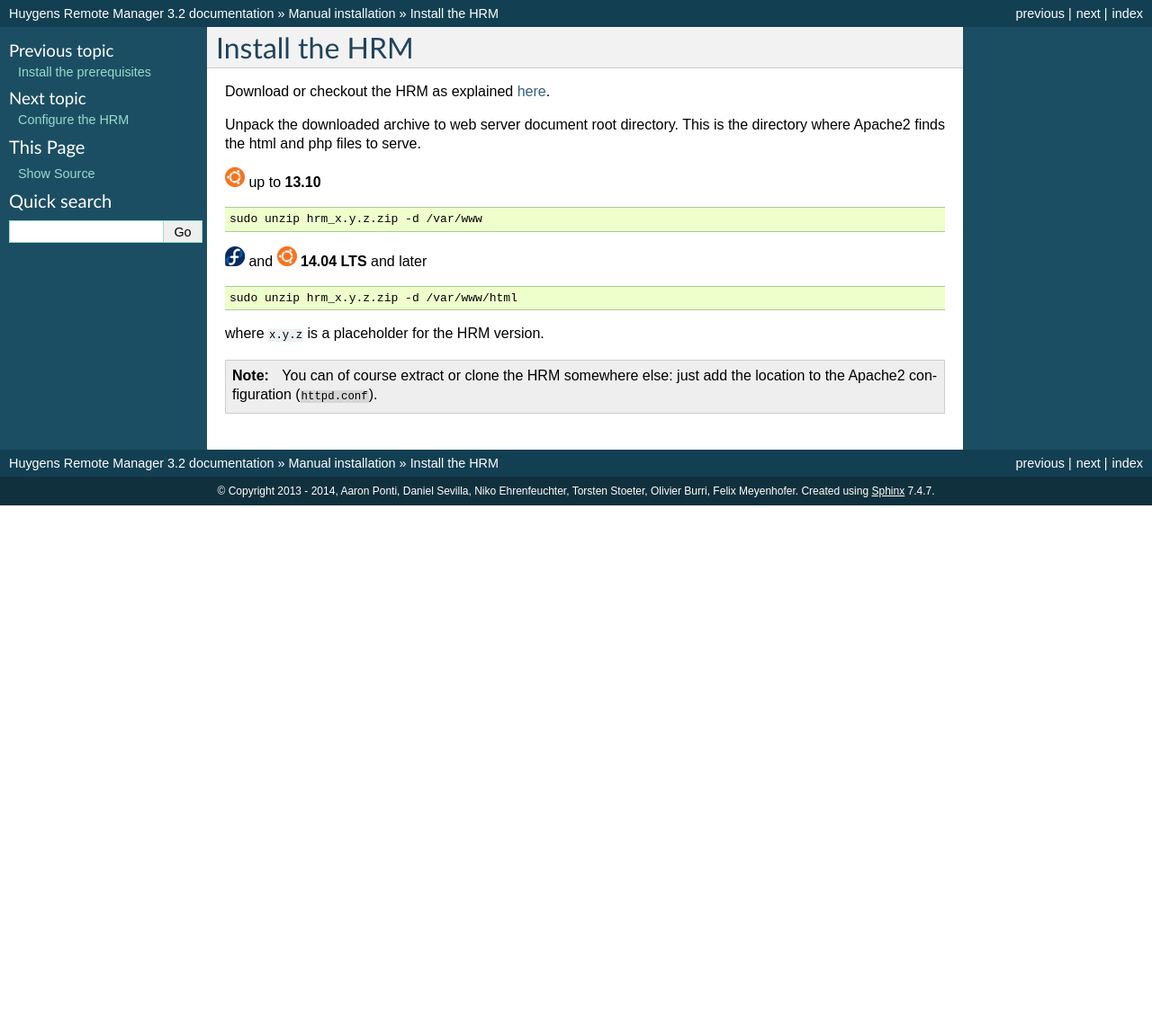
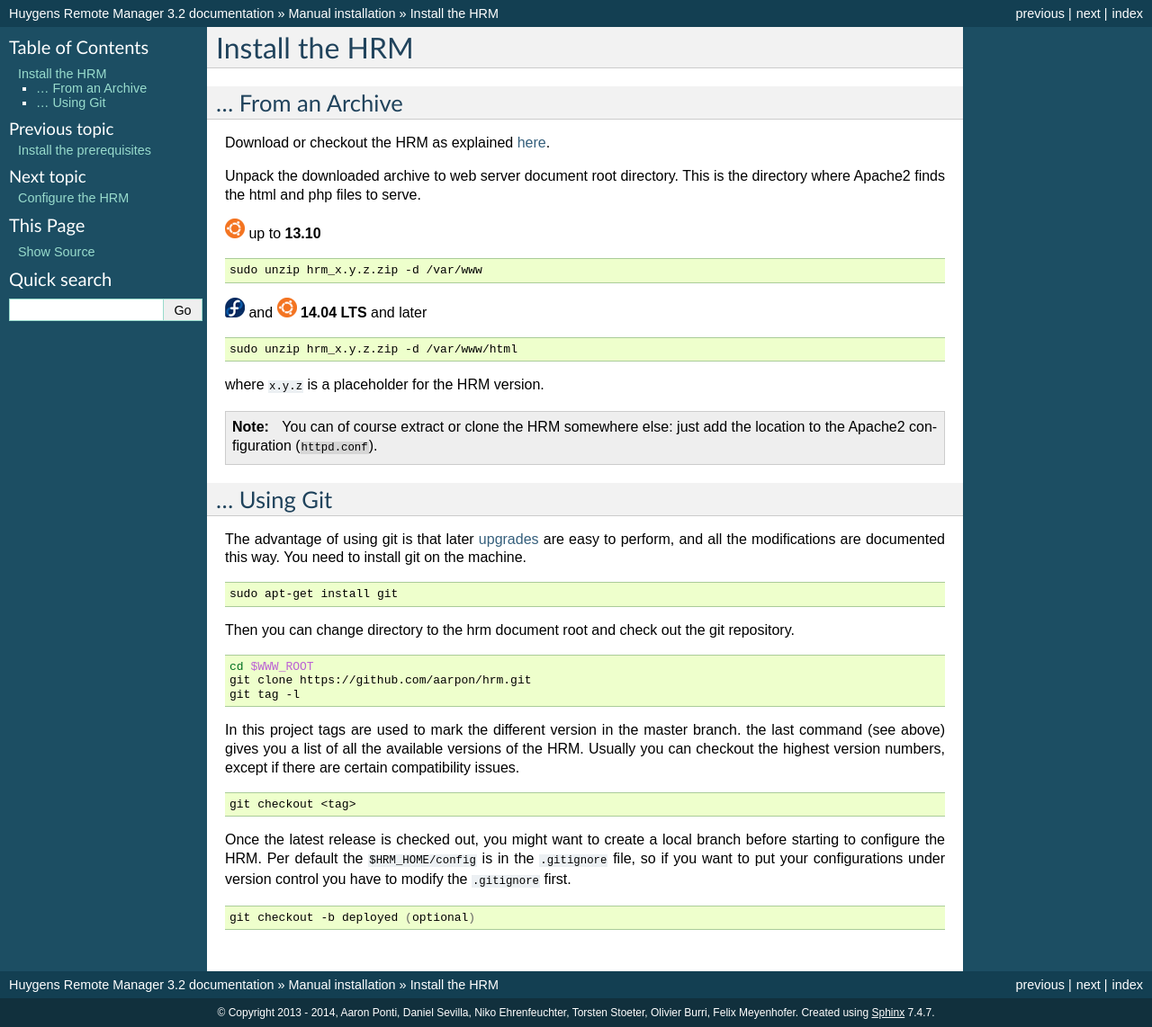
Before and after one commit to aarpon/hrm_docs, a Sphinx documentation site: the page built from docs/install.rst, in a window 1280 px wide. Shown: the whole page at 90% size. Built offline with Sphinx 7.4.7, drawn with Linux system fonts in a browser that asks for light colours; before the commit the page ends 900 px from its top, so only the background shows below that.

Commit message:
Add instructions to manage HRM the versions with git.

```diff
--- a/docs/install.rst
+++ b/docs/install.rst
@@ -1,3 +1,5 @@
+.. _`install-hrm`:
+
 .. include:: global_directives.inc
 
 .. toctree::
@@ -6,6 +8,9 @@
 ***************
 Install the HRM
 ***************
+
+... From an Archive
+===================
 
 Download or checkout the HRM as explained :ref:`here <download-hrm>`.
 
@@ -28,3 +33,35 @@
 .. note::
 
     You can of course extract or clone the HRM somewhere else: just add the location to the Apache2 configuration (``httpd.conf``).
+
+... Using Git
+=============
+
+The advantage of using git is that later :ref:`upgrades <upgrade-hrm>` are easy to perform, and all the modifications are documented this way.
+You need to install git on the machine.
+
+.. code-block:: sh
+
+    sudo apt-get install git
+
+Then you can change directory to the hrm document root and check out the git repository.
+
+.. code-block:: sh
+
+    cd $WWW_ROOT
+    git clone https://github.com/aarpon/hrm.git
+    git tag -l
+
+In this project tags are used to mark the different version in the master branch. the last command (see above) gives you a list of all the
+available versions of the HRM. Usually you can checkout the highest version numbers, except if there are certain compatibility issues.
+
+.. code-block:: sh
+
+    git checkout <tag>
+
+Once the latest release is checked out, you might want to create a local branch before starting to configure the HRM.
+Per default the ``$HRM_HOME/config`` is in the ``.gitignore`` file, so if you want to put your configurations under version control you have to modify the ``.gitignore`` first.
+
+.. code-block:: sh
+
+    git checkout -b deployed (optional)
```
Also changed, not shown: docs/upgrade.rst (+28 -2 lines).
